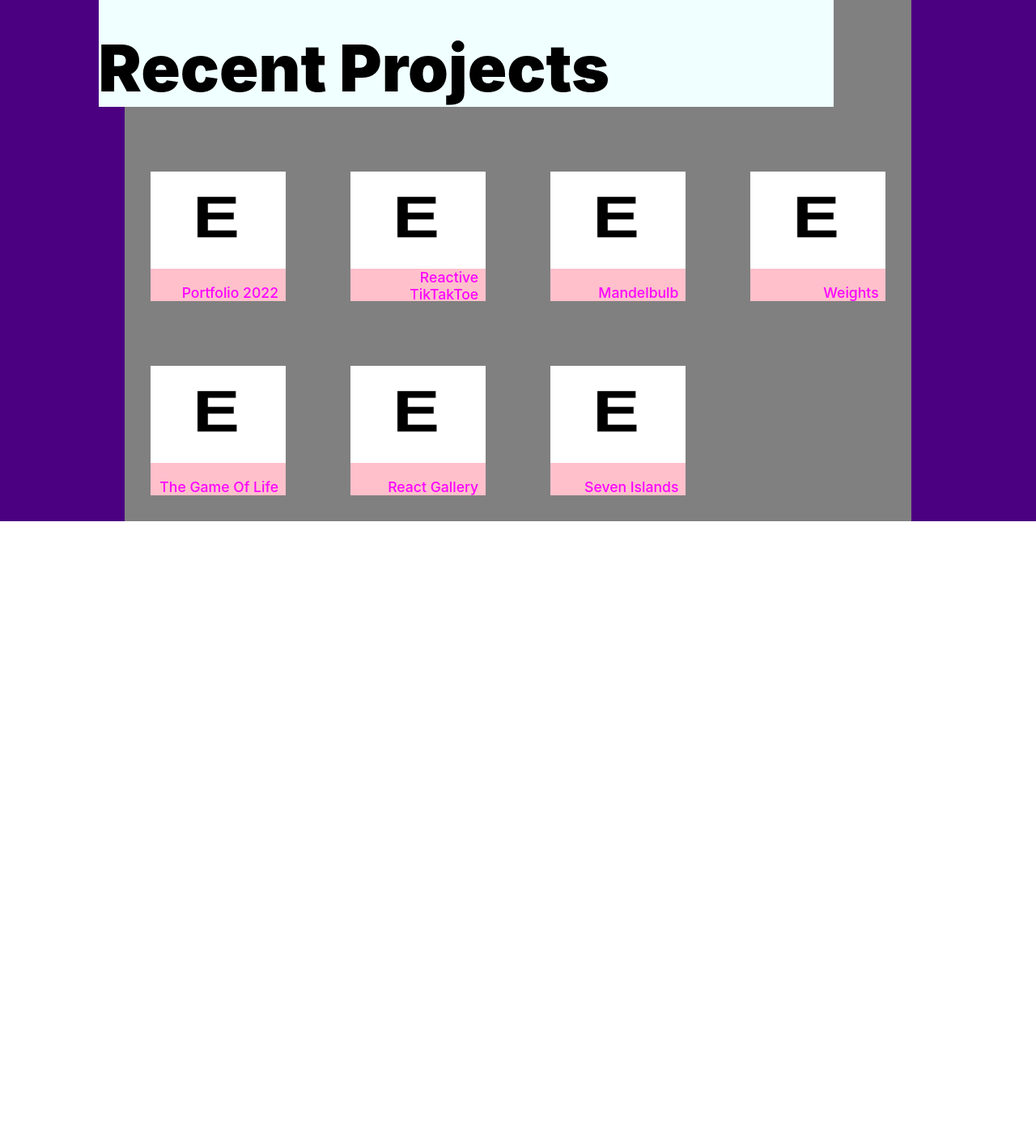
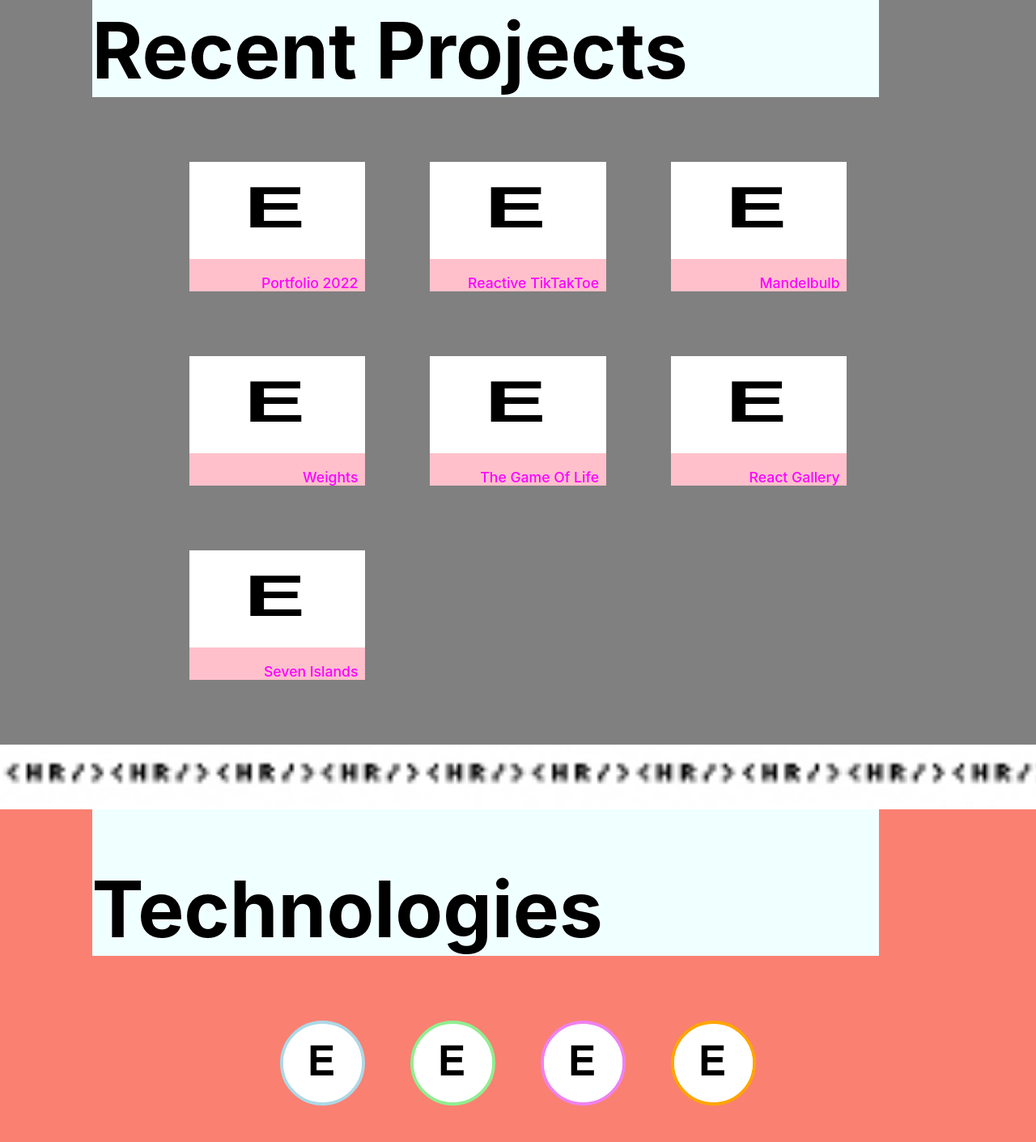
Before and after one commit to ezegonmac/portfolio_2022, a Next.js app: page / in a window 1280 px wide. Shown: the part 960-2371 px from the top of the page at 81% size. Before the commit the page ends 1604 px from the top, so only its background shows below. Built offline with nearby package versions, Linux system fonts and the light colour scheme.

Commit message:
Styled technologies Cards

```diff
--- /dev/null
+++ b/components/Header.js
@@ -0,0 +1,27 @@
+import styled from "styled-components"
+
+const HeaderWrapper = styled.span`
+    width: 100%;
+    background-color: azure;
+    font-size: clamp(1rem, 8vw, 3rem);
+    font-weight: 900;
+    transform: translateX(-4rem);
+    display: flex;
+    align-items: flex-end;
+    margin-inline: 1.5rem;
+
+    & h1 {
+        margin-bottom: 0;
+    }
+
+`
+
+const Header = ({ text }) => {
+    return(
+        <HeaderWrapper>
+            <h1>{ text }</h1>
+        </HeaderWrapper>
+    )
+}
+
+export default Header
--- a/components/ProjectsSection.js
+++ b/components/ProjectsSection.js
@@ -1,16 +1,6 @@
 import styled from "styled-components"
 import Section from "./Section"
 import Link from "next/link"
-
-const Header = styled.span`
-    grid-column: 1 / -1;
-    background-color: azure;
-    font-size: 5em;
-    font-weight: 900;
-    transform: translateX(-4rem);
-    display: flex;
-    align-items: flex-end;
-`
 
 const CardStyled = styled.div`
     background-color: pink;
@@ -53,11 +43,10 @@ const Card = ({ project }) => {
 const ProjectsSection = ({ projects }) => {
 
     return(
-        <Section variant={"Grid"} background={"grey"}>
-            <Header>Recent Projects</Header>
+        <Section variant={"Grid"} background={"grey"} header={"Recent Projects"}>
             {projects.map(
                 p =>
-                <Card project={p}/>)}
+                <Card project={p} key={p.title}/>)}
         </Section>
     )
 }
--- a/components/Section.js
+++ b/components/Section.js
@@ -1,36 +1,62 @@
-import styled from "styled-components";
+import styled from "styled-components"
+import Header from "/components/Header.js"
 
 const SectionWrapper = styled.div`
     padding-inline: 12%;
-    background-color: indigo;
+    background: ${props => props.background};
 `
 
 const TwoColsSection = styled.section`
-    background: ${props => props.background};
     display: grid;
-    padding: 2em;
+    padding-block: 2rem;
     min-height: 90vh;
     grid-template-columns: 1fr 1.618fr;
 `
 
-const GridSection = styled.section`
-    background: ${props => props.background};
+const Grid = styled.section`
     display: grid;
-    padding: 2em;
 	grid-template-columns: repeat(auto-fit, minmax(10rem, 1fr));
 	grid-auto-rows: 10rem;
 	gap: 5rem;
+    padding: 5rem;
+    `
+
+const SmallGrid = styled.section`
+    display: grid;
+	grid-template-columns: repeat(auto-fit, minmax(6rem, 1fr));
+	grid-auto-rows: 6rem;
+	gap: 3.5rem;
+    padding-inline: 12rem;
+    padding-block: 5rem;
 `
 
-const Section = ({ variant, children, background }) => {
+const GridSection = ({ header, children }) => {
+    return(
+        <>
+            <Header text={header}/>
+            <Grid>{children}</Grid>
+        </>
+    )
+}
 
+const SmallGridSection = ({ header, children }) => {
+    return(
+        <>
+            <Header text={header}/>
+            <SmallGrid>{children}</SmallGrid>
+        </>
+    )
+}
+
+const Section = ({ variant, children, background, header }) => {
     const sections = {
-        "TwoCols" : <TwoColsSection background={background}>{children}</TwoColsSection>,
-        "Grid" : <GridSection background={background}>{children}</GridSection>,
+        "TwoCols" : <TwoColsSection >{children}</TwoColsSection>,
+        "Grid" : <GridSection header={header}>{children}</GridSection>,
+        "SmallGrid" : <SmallGridSection header={header}>{children}</SmallGridSection>,
     }
 
     return(
-        <SectionWrapper>
+        <SectionWrapper background={background}>
             {sections[variant]}
         </SectionWrapper>
     )
--- a/components/SectionSeparator.js
+++ b/components/SectionSeparator.js
@@ -13,6 +13,10 @@ const SectionSeparator = (props) => {
             img: "/separator.jpg",
             height: 120,
         },
+        "Projects" : {
+            img: "/separator.jpg",
+            height: 80,
+        },
     }
 
     const style = styles[props.type]
--- /dev/null
+++ b/components/TechnologiesSection.js
@@ -0,0 +1,45 @@
+import styled from "styled-components"
+import Section from "./Section"
+import Link from "next/link"
+
+const CardStyled = styled.div`
+    background-color: white;
+    aspect-ratio: 1;
+    border-radius: 50%;
+    overflow: hidden;
+    border: solid 0.3rem ${props => props.color};
+    display: flex;
+    align-items: center;
+    justify-content: center;
+
+    & img {
+        width: 100%;
+    }
+
+    &:hover {
+        transform: scale(1.03);
+        transition: 0.1s ease-in-out;
+    }
+`
+
+const Card = ({ technology }) => {
+    return(
+        <CardStyled color={technology.color}>
+                <Link href={technology.link}>
+                    <img src={technology.icon}></img>
+                </Link>
+        </CardStyled>
+    )
+}
+
+const TechnologiesSection = ({ technologies }) => {
+    return(
+        <Section variant={"SmallGrid"} background={"salmon"} header={"Technologies"}>
+            {technologies.map(
+                t =>
+                <Card technology={t} key={t.name}/>)}
+        </Section>
+    )
+}
+
+export default TechnologiesSection
--- a/pages/index.js
+++ b/pages/index.js
@@ -1,6 +1,7 @@
 import Navbar from "../components/Navbar";
 import ProjectsSection from "../components/ProjectsSection";
 import SectionSeparator from "../components/SectionSeparator";
+import TechnologiesSection from "../components/TechnologiesSection";
 import WelcomeSection from "../components/WelcomeSection";
 
 export default function Home() {
@@ -43,12 +44,62 @@ export default function Home() {
     },
   ]
 
+  const technologies = [
+    {
+      name: "React",
+      color: "lightblue",
+      icon: "Logo.jpg",
+      link: "/",
+    },
+    {
+      name: "Next JS",
+      color: "lightgreen",
+      icon: "Logo.jpg",
+      link: "/",
+    },
+    {
+      name: "Javascript",
+      color: "violet",
+      icon: "Logo.jpg",
+      link: "/",
+    },
+    {
+      name: "Java",
+      color: "orange",
+      icon: "Logo.jpg",
+      link: "/",
+    },
+    {
+      name: "C",
+      color: "coral",
+      icon: "Logo.jpg",
+      link: "/",
+    },
+    {
+      name: "Python",
+      color: "yellow",
+      icon: "Logo.jpg",
+      link: "/",
+    },
+    {
+      name: "Python2",
+      color: "yellow",
+      icon: "Logo.jpg",
+      link: "/",
+    },
+  ]
+
   return (
     <div style={{backgroundColor: "grey", height: "100vh"}}>
       <Navbar/>
+
       <WelcomeSection/>
       <SectionSeparator type="Welcome"/>
+
       <ProjectsSection projects={projects}/>
+      <SectionSeparator type="Projects"/>
+
+      <TechnologiesSection technologies={technologies}/>
     </div>
   )
 }
```
